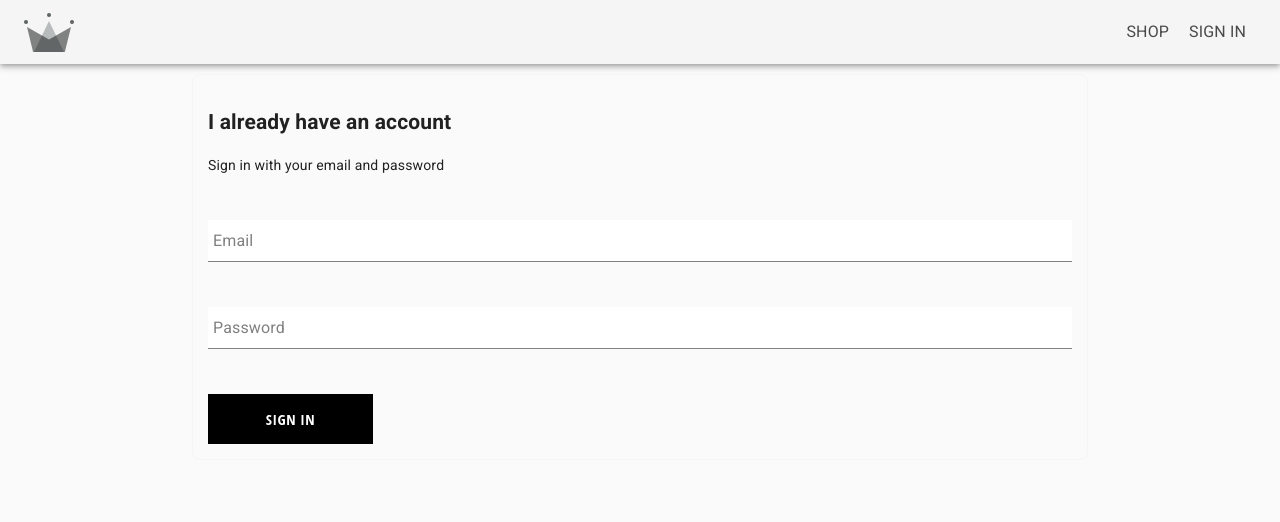
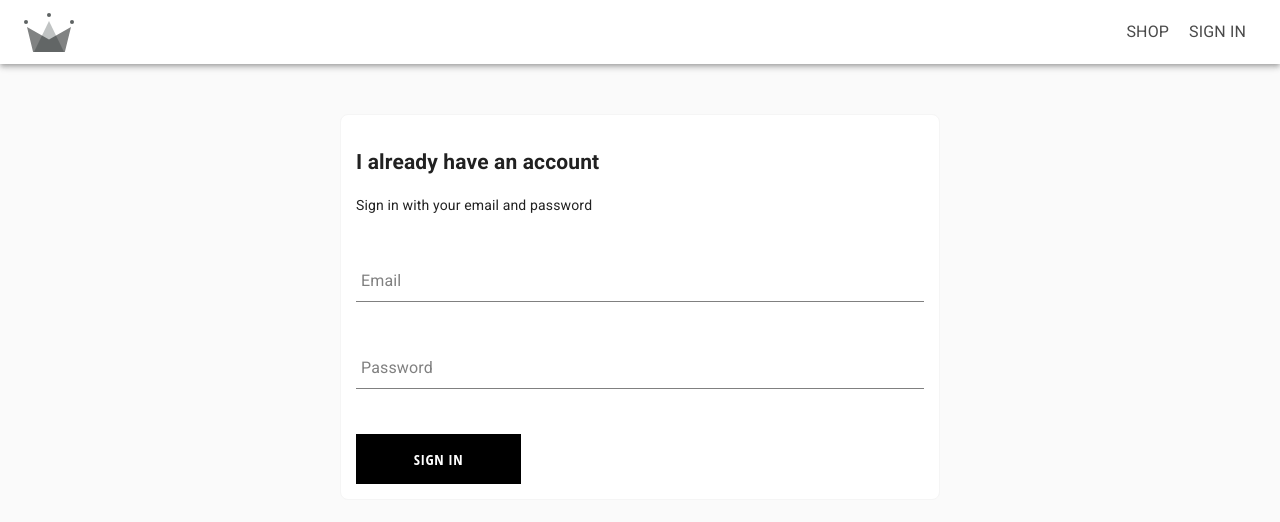
Before and after one commit to devbrunochristian/chrwn-clothing-frontend, a React (Create React App) app: page /login in a window 1280 px wide. Shown: the top 522 px of the page. Built offline with nearby package versions, Linux system fonts and the light colour scheme.

Commit message:
fix: adjust css login page

```diff
--- a/src/components/header-component/header.styles.tsx
+++ b/src/components/header-component/header.styles.tsx
@@ -3,12 +3,13 @@ import { makeStyles } from '@material-ui/core/styles'
 const useStyles = makeStyles({
     root: {
         marginBottom: 10,
+        backgroundColor: 'white',
     },
     toolbar: {
         justifyContent: 'space-between',
     },
     appbar: {
-        backgroundColor: 'whitesmoke',
+        backgroundColor: 'white',
     },
     menu: {
         '& a': {
--- a/src/pages/LoginPage/LoginPage.tsx
+++ b/src/pages/LoginPage/LoginPage.tsx
@@ -3,12 +3,13 @@ import CustomButton from 'components/custom-button/Custom-button'
 import FormInput from 'components/form-input/Form-input'
 import React, { useState } from 'react'
 import { useDispatch } from 'react-redux'
-import './login-page.styles.scss'
+import useStyles from './login-page.styles'
 
 const LoginPage = (): React.ReactElement => {
     const [email, setEmail] = useState<string>('')
     const [password, setPassword] = useState<string>('')
     const dispatch = useDispatch()
+    const { container } = useStyles()
 
     const handleSubmit = (event: React.FormEvent<HTMLFormElement>): void => {
         event.preventDefault()
@@ -18,7 +19,7 @@ const LoginPage = (): React.ReactElement => {
     }
 
     return (
-        <div className="sign-in">
+        <div className={container}>
             <h2>I already have an account</h2>
             <span>Sign in with your email and password</span>
 
--- a/src/pages/LoginPage/login-page.styles.scss
+++ /dev/null
@@ -1,9 +0,0 @@
-.sign-in {
-    display: flex;
-    flex-direction: column;
-    border: 1px solid whitesmoke;
-    border-radius: 8px;
-    padding: 15px;
-    margin: auto;
-    width: 70%;
-}
--- /dev/null
+++ b/src/pages/LoginPage/login-page.styles.ts
@@ -0,0 +1,20 @@
+import { makeStyles } from '@material-ui/core/styles'
+
+const useStyles = makeStyles({
+    container: {
+        display: 'flex',
+        flexDirection: 'column',
+        border: '1px solid whitesmoke',
+        borderRadius: '8px',
+        padding: '15px',
+        margin: 'auto',
+        width: '100%',
+        backgroundColor: 'white',
+        marginTop: '40px',
+        '@media(min-width:769px)': {
+            width: '600px',
+        },
+    },
+})
+
+export default useStyles
```
